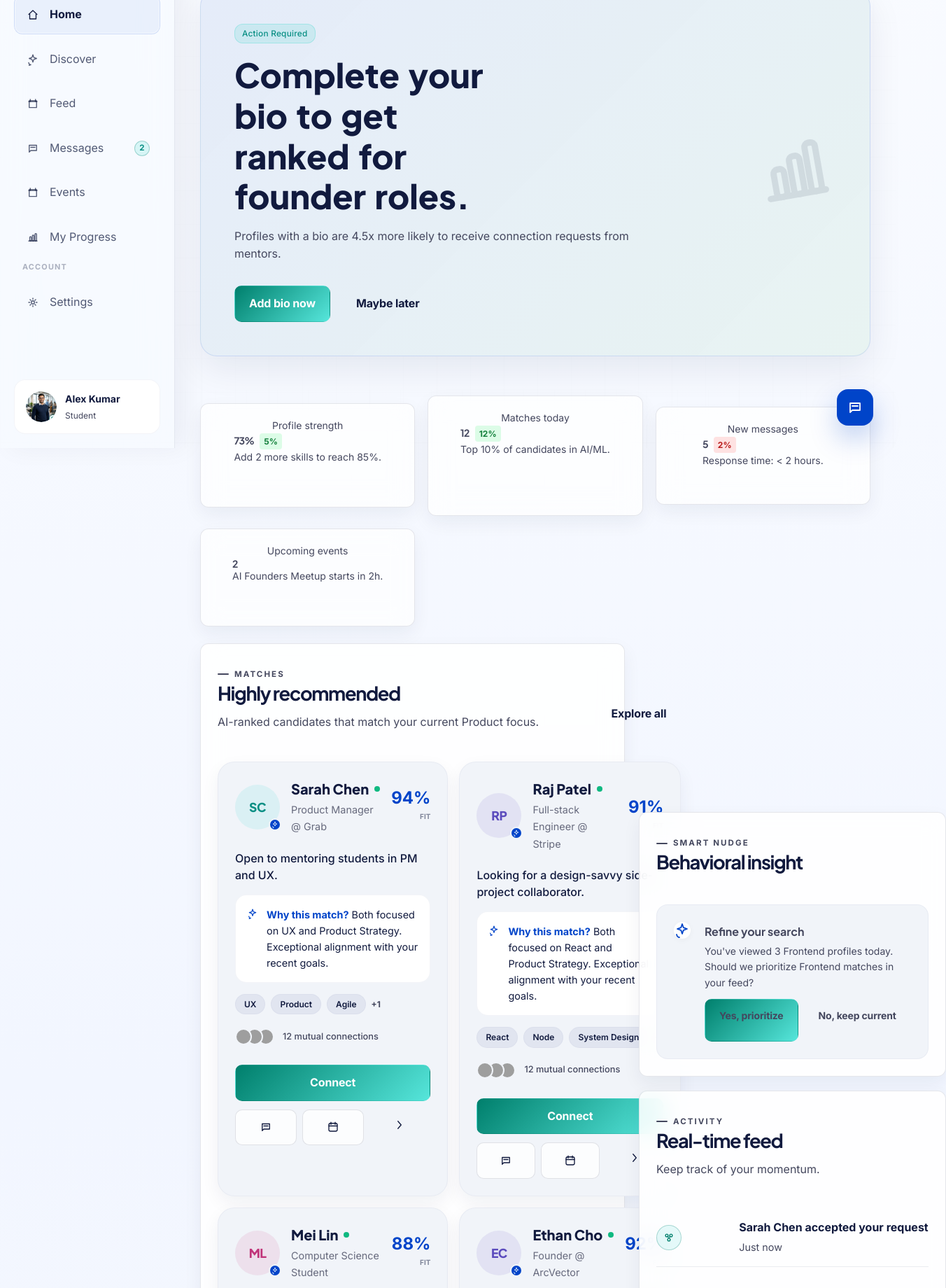
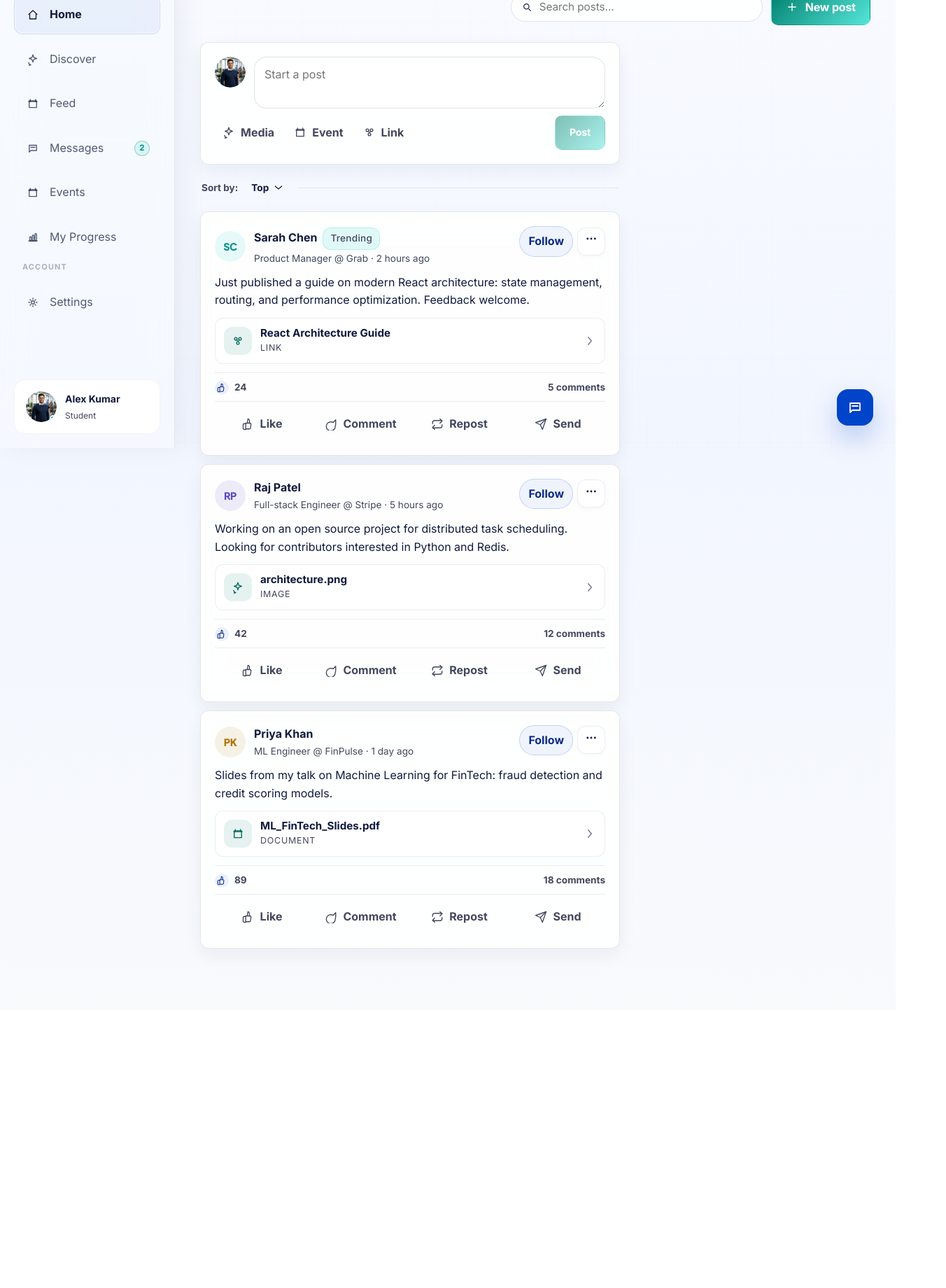
Before and after one commit to Tinder-for-Nerd/Frontend-TFN, a React (Vite) app: page /student/home in a window 1280 px wide. Shown: the part 160-2000 px from the top of the page at 70% size, 1352 px wide, since content can reach past the window. After the commit the page ends 1603 px from the top, so only its background shows below. Built offline with nearby package versions, Linux system fonts and the light colour scheme; sample sign-in values are in the browser's storage; grey boxes are pictures that could not be loaded.

Commit message:
Improve student home and feed UI

```diff
--- a/src/modules/student/pages/StudentHomePage.jsx
+++ b/src/modules/student/pages/StudentHomePage.jsx
@@ -1,103 +1,20 @@
-import { useMemo } from 'react';
-import { cx } from '../../../utils/helpers';
+import { useMemo, useRef, useState } from 'react';
 import { usePageMeta } from '../../../hooks/usePageMeta';
 import { AppShell } from '../../../components/layout';
-import { Avatar, Button, Icon, Badge } from '../../../components/ui';
-import {
-  StatCard,
-  SectionHeader,
-  MiniProfileCard,
-  ActivityItem,
-} from '../../../components/common';
+import { Avatar, Badge, Button, Icon } from '../../../components/ui';
 import { profiles } from '../../../constants/profiles';
 import '../../../styles/student-feed.css';
 
 export function StudentHomePage() {
-  usePageMeta(
-    'Tinder for Nerds | Student Dashboard',
-    'Student dashboard overview with matches, activity, and profile growth signals.'
-  );
+  usePageMeta('Tinder for Nerds | Home', 'Your home feed with updates from your network.');
 
-  const firstName = useMemo(() => profiles.me.name.split(' ')[0], []);
-
-  const recommendedProfiles = useMemo(
-    () =>
-      [profiles.sarah, profiles.raj, profiles.mei, profiles.ethan].map((profile) => ({
-        ...profile,
-        verified: true,
-        status: 'Online',
-        domain: 'Product Strategy',
-      })),
-    []
-  );
-
-  const stats = useMemo(
-    () => [
+  const composerRef = useRef(null);
+  const [query, setQuery] = useState('');
+  const [newPostContent, setNewPostContent] = useState('');
+  const [activeCommentId, setActiveCommentId] = useState(null);
+  const [posts, setPosts] = useState(() => [
     {
-        value: '73%',
-        label: 'Profile strength',
-        detail: 'Add 2 more skills to reach 85%.',
-        ring: 73,
-        trend: 5,
-        accent: 'teal',
-      },
-      {
-        value: '12',
-        label: 'Matches today',
-        detail: 'Top 10% of candidates in AI/ML.',
-        spark: [18, 32, 44, 38, 58, 64, 72],
-        trend: 12,
-        accent: 'violet',
-      },
-      {
-        value: '5',
-        label: 'New messages',
-        detail: 'Response time: < 2 hours.',
-        trend: -2,
-        accent: 'amber',
-      },
-      {
-        value: '2',
-        label: 'Upcoming events',
-        detail: 'AI Founders Meetup starts in 2h.',
-        accent: 'rose',
-      },
-    ],
-    []
-  );
-
-  const activityFeed = useMemo(
-    () => [
-      {
-        icon: 'connections',
-        title: 'Sarah Chen accepted your request',
-        meta: 'Just now',
-        unread: true,
-      },
-      {
-        icon: 'messages',
-        title: 'New message from Priya K.',
-        meta: '5h ago',
-        unread: true,
-      },
-      {
-        icon: 'events',
-        title: 'Event starting: AI Design Sync',
-        meta: '2h ago',
-      },
-      {
-        icon: 'chart',
-        title: 'Your profile appeared in 45 searches',
-        meta: 'This week',
-      },
-    ],
-    []
-  );
-
-  const homeFeed = useMemo(
-    () => [
-      {
-        id: 'home-1',
+      id: 1,
       author: profiles.sarah,
       content:
         'Just published a guide on modern React architecture: state management, routing, and performance optimization. Feedback welcome.',
@@ -108,7 +25,7 @@ export function StudentHomePage() {
       trending: true,
     },
     {
-        id: 'home-2',
+      id: 2,
       author: profiles.raj,
       content:
         'Working on an open source project for distributed task scheduling. Looking for contributors interested in Python and Redis.',
@@ -119,7 +36,7 @@ export function StudentHomePage() {
       trending: false,
     },
     {
-        id: 'home-3',
+      id: 3,
       author: profiles.priya,
       content:
         'Slides from my talk on Machine Learning for FinTech: fraud detection and credit scoring models.',
@@ -129,6 +46,52 @@ export function StudentHomePage() {
       comments: 18,
       trending: false,
     },
+  ]);
+
+  const filteredPosts = useMemo(() => {
+    const needle = query.trim().toLowerCase();
+    if (!needle) return posts;
+    return posts.filter((post) => {
+      const author = post.author?.name?.toLowerCase?.() ?? '';
+      const content = post.content?.toLowerCase?.() ?? '';
+      return author.includes(needle) || content.includes(needle);
+    });
+  }, [posts, query]);
+
+  const handleCreatePost = () => {
+    const trimmed = newPostContent.trim();
+    if (!trimmed) return;
+
+    const newPost = {
+      id: Date.now(),
+      author: profiles.me,
+      content: trimmed,
+      timestamp: 'Just now',
+      attachments: [],
+      likes: 0,
+      comments: 0,
+      trending: false,
+    };
+
+    setPosts((existing) => [newPost, ...existing]);
+    setNewPostContent('');
+  };
+
+  const trendingTopics = useMemo(
+    () => [
+      { label: 'React Server Components', meta: '1,284 mentions today' },
+      { label: 'Hackathon co-founders', meta: '928 mentions today' },
+      { label: 'Distributed systems', meta: '744 mentions today' },
+      { label: 'Figma to React', meta: '612 mentions today' },
+    ],
+    []
+  );
+
+  const peopleToFollow = useMemo(
+    () => [
+      { id: 'follow-sarah', person: profiles.sarah, note: 'Founder mentor · Product' },
+      { id: 'follow-raj', person: profiles.raj, note: 'Backend · Distributed systems' },
+      { id: 'follow-priya', person: profiles.priya, note: 'FinTech ML · Fraud detection' },
     ],
     []
   );
@@ -136,180 +99,163 @@ export function StudentHomePage() {
   return (
     <AppShell
       variant="student"
-      title={`Good morning, ${firstName}`}
-      subtitle="Your momentum is high. You have 3 new match suggestions based on your recent skill updates."
+      title="Home"
+      subtitle="Updates from your network. Share progress, ask for help, and spot collaborators."
+      actions={
+        <div className="pm-student-feed__actions">
+          <div className="pm-student-feed__search" role="search">
+            <Icon name="search" size={16} />
+            <input
+              value={query}
+              onChange={(event) => setQuery(event.target.value)}
+              placeholder="Search posts..."
+              type="search"
+            />
+          </div>
+          <Button
+            variant="primary"
+            icon="plus"
+            onClick={() =>
+              composerRef.current?.scrollIntoView({ behavior: 'smooth', block: 'start' })
+            }
           >
-      <MomentumBanner />
-      <StatsSection stats={stats} />
+            New post
+          </Button>
+        </div>
+      }
+    >
+      <div className="pm-li-feed">
+        <div className="pm-li-feed__main">
+          <section ref={composerRef} className="pm-li-composer pm-card" aria-label="Create post">
+            <div className="pm-li-composer__row">
+              <Avatar
+                name={profiles.me.name}
+                src={profiles.me.src}
+                initials={profiles.me.avatar}
+                tone={profiles.me.tone}
+                size="md"
+              />
+              <textarea
+                className="pm-li-composer__input"
+                value={newPostContent}
+                onChange={(event) => setNewPostContent(event.target.value)}
+                placeholder="Start a post"
+              />
+            </div>
 
-      <section className="pm-two-column pm-two-column--asym">
-        <RecommendedMatches profiles={recommendedProfiles} />
-        <SidebarPanels activityFeed={activityFeed} />
+            <div className="pm-li-composer__bar">
+              <div className="pm-li-composer__tools" aria-label="Add to your post">
+                <button className="pm-li-tool" type="button">
+                  <Icon name="spark" size={18} />
+                  <span>Media</span>
+                </button>
+                <button className="pm-li-tool" type="button">
+                  <Icon name="events" size={18} />
+                  <span>Event</span>
+                </button>
+                <button className="pm-li-tool" type="button">
+                  <Icon name="connections" size={18} />
+                  <span>Link</span>
+                </button>
+              </div>
+              <Button
+                variant="primary"
+                size="sm"
+                onClick={handleCreatePost}
+                disabled={!newPostContent.trim()}
+              >
+                Post
+              </Button>
+            </div>
           </section>
 
-      <HomeFeedSection posts={homeFeed} />
+          <div className="pm-li-sort" aria-label="Sort feed">
+            <span>Sort by:</span>
+            <button className="pm-li-sort__btn" type="button">
+              Top <Icon name="chevron-down" size={16} />
+            </button>
+            <span className="pm-li-sort__line" aria-hidden="true" />
+          </div>
+
+          <section className="pm-li-feed__list" aria-label="Network posts">
+            {filteredPosts.length === 0 ? (
+              <div className="pm-student-feed__empty pm-card">
+                <Badge tone="teal" variant="soft">
+                  No results
+                </Badge>
+                <h2>Nothing matched your search.</h2>
+                <p>Try searching for a name, skill, or topic.</p>
+              </div>
+            ) : (
+              filteredPosts.map((post) => (
+                <PostCard
+                  key={post.id}
+                  post={post}
+                  commenting={activeCommentId === post.id}
+                  onToggleComment={() =>
+                    setActiveCommentId((existing) =>
+                      existing === post.id ? null : post.id
+                    )
+                  }
+                />
+              ))
+            )}
+          </section>
+        </div>
+
+        <aside className="pm-li-feed__rail" aria-label="Right rail">
+          <section className="pm-li-rail-card pm-card">
+            <h2>Trending</h2>
+            <div className="pm-li-topic-list">
+              {trendingTopics.map((topic) => (
+                <button key={topic.label} className="pm-li-topic" type="button">
+                  <strong>{topic.label}</strong>
+                  <span>{topic.meta}</span>
+                </button>
+              ))}
+            </div>
+          </section>
+
+          <section className="pm-li-rail-card pm-card">
+            <h2>People you may know</h2>
+            <div className="pm-li-follow-list">
+              {peopleToFollow.map((item) => (
+                <div key={item.id} className="pm-li-follow">
+                  <Avatar
+                    name={item.person.name}
+                    src={item.person.src}
+                    initials={item.person.avatar}
+                    tone={item.person.tone}
+                    size="md"
+                  />
+                  <div className="pm-li-follow__meta">
+                    <strong>{item.person.name}</strong>
+                    <span>{item.note}</span>
+                  </div>
+                  <Button variant="secondary" size="sm">
+                    Follow
+                  </Button>
+                </div>
+              ))}
+            </div>
+          </section>
+        </aside>
+      </div>
     </AppShell>
   );
 }
 
+function PostCard({ post, commenting, onToggleComment }) {
+  const iconForType = (type) => {
+    if (type === 'image') return 'spark';
+    if (type === 'link') return 'connections';
+    return 'events';
+  };
 
-
-function MomentumBanner() {
   return (
-    <section className="pm-momentum-banner">
-      <div className="pm-momentum-banner__content">
-        <Badge tone="teal" variant="solid" className="pm-momentum-badge">
-          Action Required
-        </Badge>
-
-        <h1>Complete your bio to get ranked for founder roles.</h1>
-        <p>
-          Profiles with a bio are 4.5x more likely to receive connection requests
-          from mentors.
-        </p>
-
-        <div className="pm-momentum-banner__actions">
-          <Button to="/student/profile/edit" variant="primary">
-            Add bio now
-          </Button>
-          <Button variant="ghost">Maybe later</Button>
-        </div>
-      </div>
-
-      <div className="pm-momentum-banner__visual" aria-hidden="true">
-        <Icon
-          name="chart"
-          size={120}
-          style={{ opacity: 0.1, transform: 'rotate(-10deg)' }}
-        />
-      </div>
-    </section>
-  );
-}
-
-function StatsSection({ stats }) {
-  return (
-    <section className="pm-stat-grid">
-      {stats.map((stat) => (
-        <StatCard
-          key={stat.label}
-          value={stat.value}
-          label={stat.label}
-          detail={stat.detail}
-          ring={stat.ring}
-          spark={stat.spark}
-          trend={stat.trend}
-          accent={stat.accent}
-        />
-      ))}
-    </section>
-  );
-}
-
-function RecommendedMatches({ profiles: recommendedProfiles }) {
-  return (
-    <div className="pm-panel">
-      <SectionHeader
-        eyebrow="Matches"
-        title="Highly recommended"
-        description="AI-ranked candidates that match your current Product focus."
-        actions={
-          <Button to="/student/discover" variant="ghost">
-            Explore all
-          </Button>
-        }
-      />
-
-      <div
-        style={{
-          display: 'grid',
-          gridTemplateColumns: '1fr 1fr',
-          gap: '16px',
-        }}
-      >
-        {recommendedProfiles.map((profile) => (
-          <MiniProfileCard
-            key={profile.id}
-            profile={profile}
-            compact
-            ctaLabel="Connect"
-            extraLink={`/profile/${profile.username}`}
-          />
-        ))}
-      </div>
-    </div>
-  );
-}
-
-function SidebarPanels({ activityFeed }) {
-  return (
-    <div className="pm-sidebar-content">
-      <div className="pm-panel pm-nudge-panel">
-        <SectionHeader eyebrow="Smart nudge" title="Behavioral insight" />
-        <div className="pm-nudge-card">
-          <Icon name="spark" size={24} className="pm-nudge-icon" />
-          <div>
-            <p>
-              <strong>Refine your search</strong>
-            </p>
-            <span>
-              You&apos;ve viewed 3 Frontend profiles today. Should we prioritize
-              Frontend matches in your feed?
-            </span>
-            <div className="pm-nudge-actions">
-              <Button size="xs" variant="primary">
-                Yes, prioritize
-              </Button>
-              <Button size="xs" variant="ghost">
-                No, keep current
-              </Button>
-            </div>
-          </div>
-        </div>
-      </div>
-
-      <div className="pm-panel">
-        <SectionHeader
-          eyebrow="Activity"
-          title="Real-time feed"
-          description="Keep track of your momentum."
-        />
-        <div className="pm-activity-list">
-          {activityFeed.map((item) => (
-            <ActivityItem
-              key={`${item.title}-${item.meta}`}
-              icon={item.icon}
-              title={item.title}
-              meta={item.meta}
-              unread={item.unread}
-            />
-          ))}
-        </div>
-      </div>
-    </div>
-  );
-}
-
-function HomeFeedSection({ posts }) {
-  return (
-    <section className="pm-panel">
-      <SectionHeader
-        eyebrow="Feed"
-        title="Latest from your network"
-        description="Short updates from builders you may want to collaborate with."
-        actions={
-          <Button to="/student/feed" variant="ghost">
-            Open feed
-          </Button>
-        }
-      />
-
-      <div className="pm-student-feed__list">
-        {posts.map((post) => (
-          <article key={post.id} className="pm-student-post pm-card">
-            <header className="pm-student-post__head">
-              <div className="pm-student-post__identity">
-                <div>
+    <article className="pm-li-post pm-card">
+      <header className="pm-li-post__head">
+        <div className="pm-li-post__identity">
           <Avatar
             name={post.author.name}
             src={post.author.src}
@@ -317,9 +263,8 @@ function HomeFeedSection({ posts }) {
             tone={post.author.tone}
             size="md"
           />
-                </div>
-                <div className="pm-student-post__meta">
-                  <div className="pm-student-post__name-row">
+          <div className="pm-li-post__meta">
+            <div className="pm-li-post__name-row">
               <strong>{post.author.name}</strong>
               {post.trending ? (
                 <Badge tone="teal" variant="soft">
@@ -332,31 +277,88 @@ function HomeFeedSection({ posts }) {
             </span>
           </div>
         </div>
-              <button className="pm-icon-button pm-student-post__menu" type="button" aria-label="Post options">
+
+        <div className="pm-li-post__head-actions">
+          <button className="pm-li-follow-btn" type="button">
+            Follow
+          </button>
+          <button
+            className="pm-icon-button pm-li-post__menu"
+            type="button"
+            aria-label="Post options"
+          >
             <Icon name="more" size={18} />
           </button>
+        </div>
       </header>
 
-            <div className="pm-student-post__body">
+      <div className="pm-li-post__body">
         <p>{post.content}</p>
       </div>
 
-            <footer className="pm-student-post__footer">
-              <button className="pm-student-post__action" type="button" aria-label="Like">
-                <Icon name="spark" size={18} />
+      {post.attachments?.length ? (
+        <div className="pm-li-post__attachments">
+          {post.attachments.map((attachment) => (
+            <a key={attachment.name} className="pm-li-attachment" href={attachment.url}>
+              <span className="pm-li-attachment__icon" aria-hidden="true">
+                <Icon name={iconForType(attachment.type)} size={18} />
+              </span>
+              <span className="pm-li-attachment__copy">
+                <strong>{attachment.name}</strong>
+                <span>{attachment.type?.toUpperCase?.() ?? 'ATTACHMENT'}</span>
+              </span>
+              <Icon name="chevron-right" size={18} className="pm-li-attachment__chev" />
+            </a>
+          ))}
+        </div>
+      ) : null}
+
+      <div className="pm-li-post__reactions" aria-label="Reactions summary">
+        <div className="pm-li-post__reaction-left">
+          <span className="pm-li-reaction-pill" aria-hidden="true">
+            <Icon name="thumbs-up" size={14} />
+          </span>
           <span>{post.likes}</span>
+        </div>
+        <div className="pm-li-post__reaction-right">
+          <span>{post.comments} comments</span>
+        </div>
+      </div>
+
+      <footer className="pm-li-post__footer" aria-label="Post actions">
+        <button className="pm-li-action" type="button">
+          <Icon name="thumbs-up" size={18} />
+          <span>Like</span>
         </button>
-              <button className="pm-student-post__action" type="button" aria-label="Comment">
-                <Icon name="messages" size={18} />
-                <span>{post.comments}</span>
+        <button className="pm-li-action" type="button" onClick={onToggleComment}>
+          <Icon name="message-circle" size={18} />
+          <span>Comment</span>
         </button>
-              <button className="pm-student-post__action pm-student-post__action--end" type="button" aria-label="Open feed">
-                <Icon name="chevron-right" size={18} />
+        <button className="pm-li-action" type="button">
+          <Icon name="repeat" size={18} />
+          <span>Repost</span>
+        </button>
+        <button className="pm-li-action" type="button">
+          <Icon name="send" size={18} />
+          <span>Send</span>
         </button>
       </footer>
+
+      {commenting ? (
+        <div className="pm-li-comment" aria-label="Write a comment">
+          <Avatar
+            name={profiles.me.name}
+            src={profiles.me.src}
+            initials={profiles.me.avatar}
+            tone={profiles.me.tone}
+            size="sm"
+          />
+          <input className="pm-li-comment__input" placeholder="Add a comment..." />
+          <button className="pm-icon-button" type="button" aria-label="Post comment">
+            <Icon name="send" size={18} />
+          </button>
+        </div>
+      ) : null}
     </article>
-        ))}
-      </div>
-    </section>
   );
 }
```
Also changed, not shown: src/styles/student-feed.css (+18 -0 lines). Lines whose indentation alone changed are shown as unchanged.
